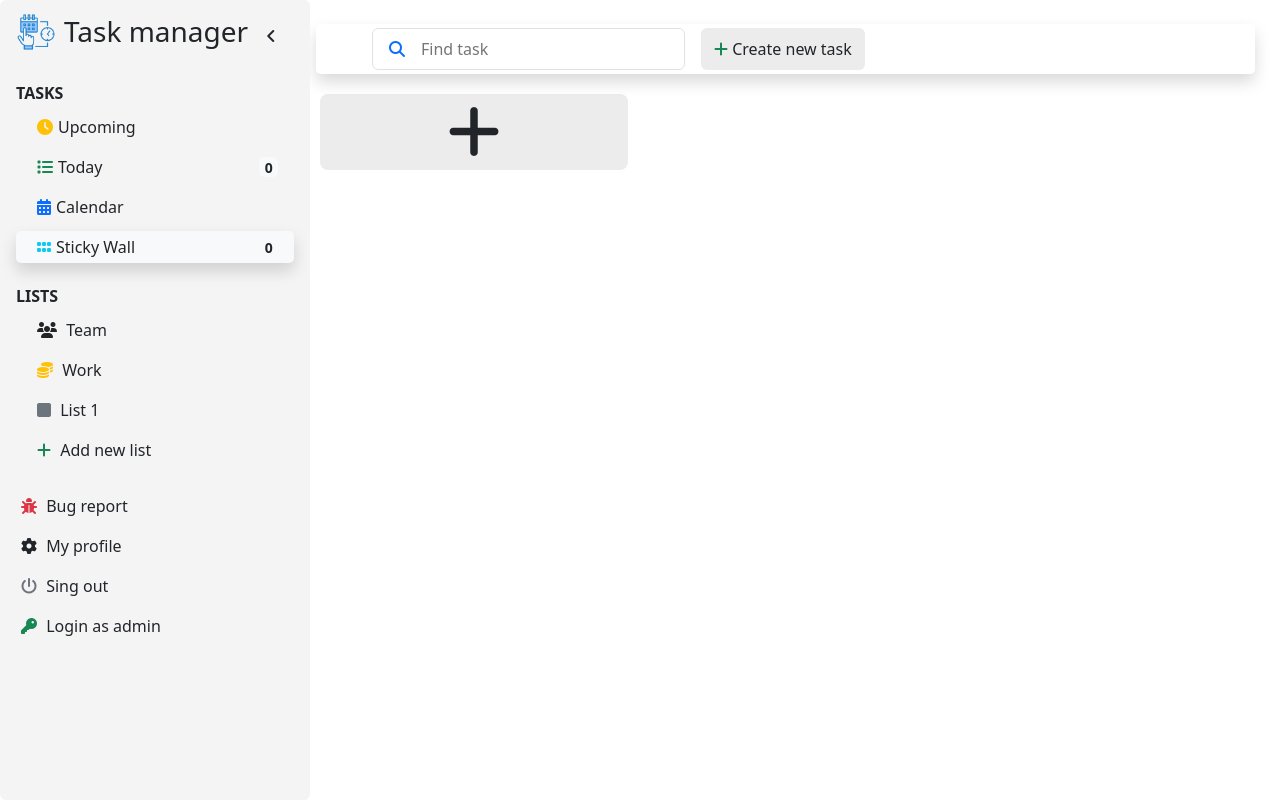
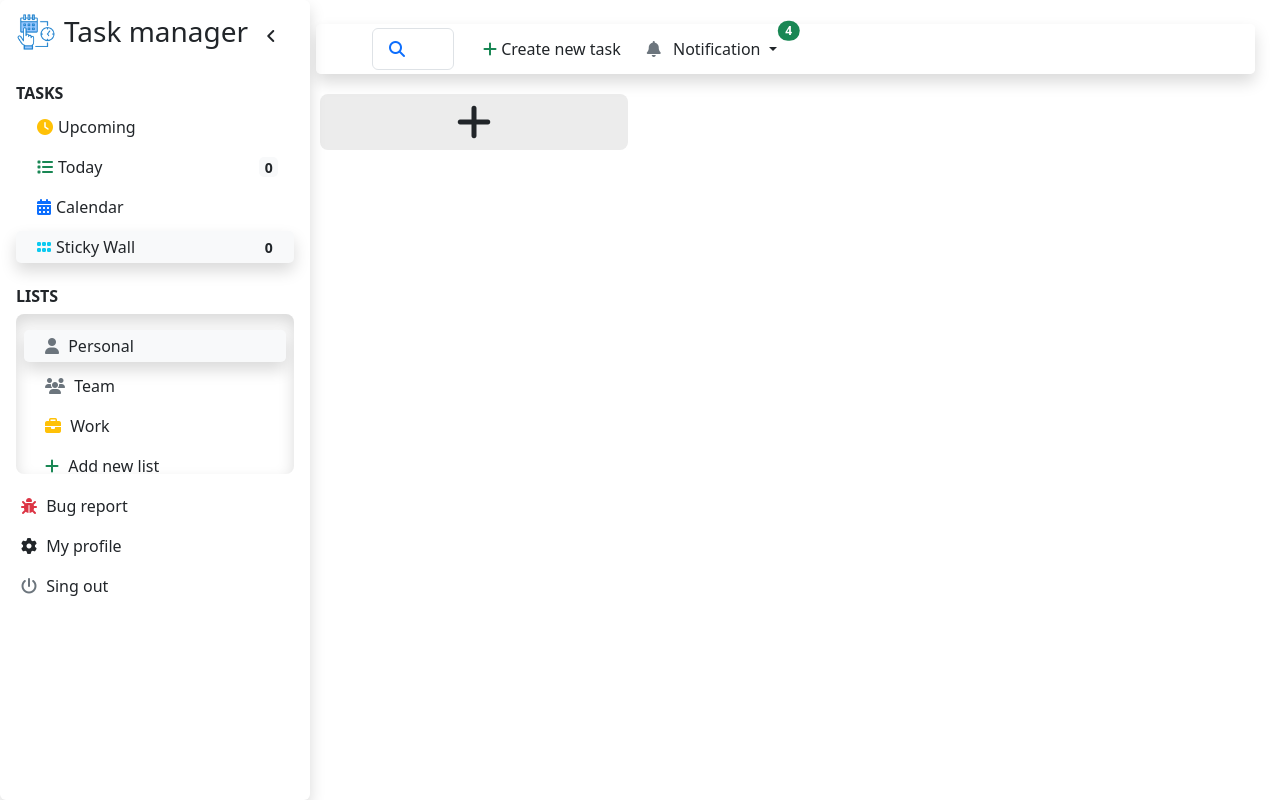
Before and after one commit to Andry-GitCrs/Task_Manager, a Flask app: page /dashboard in a window 1280 px wide. Run offline with Flask 3, Linux system fonts and the light colour scheme; the visitor is signed in with stand-in values (Sample User, id 1); data that the repository does not hold is empty; some libraries are stand-ins or nearby versions.

Commit message:
Refactor admin login and user suspension logic; enhance UI feedback and loading indicators

```diff
--- a/routes/loginadmin.py
+++ b/routes/loginadmin.py
@@ -64,4 +64,4 @@ def verify_admin(app, database):
         return jsonify({
             "error": f"User is not an admin member",
             "privilege": admin
-        }), 201
+        }), 401
--- a/routes/suspenduser.py
+++ b/routes/suspenduser.py
@@ -12,7 +12,7 @@ def suspendUser(app, database):
         admin = current_user.admin
         admin_user_id = current_user.user_id
 
-        user = User.query.filter_by(user_id = user_id, admin = False).first()
+        user = User.query.filter_by(user_id = user_id).first()
         suspended = User.query.filter_by(user_id = user_id, stat = False).first()
 
         if admin:
@@ -32,6 +32,6 @@ def suspendUser(app, database):
                 return jsonify({"message": f"User unsuspended successfully"}), 200
 
             else:
-                return jsonify({"error": "You don't have permission to suspend this user"}), 404
+                return jsonify({"error": "You don't have permission to suspend this user"}), 401
         else:
             return jsonify({"error": "You are not an admin member"}), 401
--- a/static/css/style.css
+++ b/static/css/style.css
@@ -220,10 +220,10 @@ textarea{
 
 #aside{
     height: 100vh;
-    background-color: #f5f4f4;
     overflow: auto;
     z-index: 999;
     transition: .5s ease-in-out;
+    background-color: white;
 }
 
 aside form input{
@@ -304,7 +304,7 @@ aside div ul li{
 }
 
 .addSing{
-    font-size: 60px;
+    font-size: 40px;
 }
 
 .date{
@@ -432,7 +432,14 @@ main .container li:hover{
 
 .subTask{
     display: flex;
-    padding: auto 10px;
+    padding: 5px 10px;
+    background-color: #ECECEC;
+    margin: 5px auto;
+    cursor: pointer;
+}
+
+.subTask:hover{
+    box-shadow: 0 0.5rem 1rem rgba(161, 161, 161, 0.15);
 }
 
 .subTask i, .subTask input{
@@ -466,6 +473,19 @@ main .container li:hover{
     height: 50px;
     background-color: #ffffffa9;
     backdrop-filter: blur(10px);
+}
+
+.nav button:hover{
+    color: #e9540e;
+}
+
+.dropdown-menu a.dropdown-item {
+    color: black; /* Set text color to black */
+}
+
+.dropdown-menu a.dropdown-item:hover {
+    background-color: #f0f0f0; /* Light gray background on hover */
+    color: black; /* Keep text black even on hover */
 }
 
 .welcomeModal {
@@ -508,10 +528,13 @@ main .container li:hover{
 }
 
 #findTask{
+    width: 20px;
+    transition: 2s all;
     border: none;
 }
 
 #findTask:focus{
+    width: 100%;
     outline: none;
 }
 
@@ -758,3 +781,14 @@ nav li a{
     border-radius: 0.375rem;
     outline: none;
 }
+
+.list-container{
+    max-height: 160px;
+    overflow-y: auto;
+    box-shadow: 0 0.5rem 1rem rgba(0, 0, 0, 0.15) inset;
+}
+
+.task-list-container{
+    max-height: 130px;
+    overflow-y: auto;
+}
--- a/static/js/admin/admin_login.js
+++ b/static/js/admin/admin_login.js
@@ -39,7 +39,8 @@ $("#adminLoginForm").on("submit", async function (e) {
     e.preventDefault();
     const email = $("#email").val().trim();
     const password = $("#password").val().trim();
-
+    document.getElementById("loading").style.display = 'inline'
+    document.getElementById('submit_btn').disabled = true
     try {
         const response = await fetch("/admin/auth/login", {
             method: "POST",
@@ -60,4 +61,6 @@ $("#adminLoginForm").on("submit", async function (e) {
     } catch (error) {
         showNotification("error", error)
     }
+    document.getElementById("loading").style.display = 'none'
+    document.getElementById('submit_btn').disabled = false
 });
--- a/static/js/users/dashboard.script.js
+++ b/static/js/users/dashboard.script.js
@@ -35,7 +35,7 @@ $(document).ready(function() {
                     $(".task-list-container").text("")
                 }
                 subTaskList.push(content)
-                $(".task-list-container").append($(`<li class='text-dark justify-content-between align-items-center subTask' id='subtask${taskNbr}${subTaskNbr}' ondblclick="editSubTask_on_adding('subtask${taskNbr}${subTaskNbr}')"></li>`).html(`${content}  <div class="w-25 d-flex justify-content-center gap-3 bg-transparent" ><i class="fas fa-pen" onclick="editSubTask_on_adding('subtask${taskNbr}${subTaskNbr}')"></i><i class="fas fa-trash text-danger" onclick="removeSubTask_on_adding('subtask${taskNbr}${subTaskNbr}')"></i></div>`))
+                $(".task-list-container").append($(`<li class='text-dark justify-content-between align-items-center subTask rounded-2' id='subtask${taskNbr}${subTaskNbr}' ondblclick="editSubTask_on_adding('subtask${taskNbr}${subTaskNbr}')"></li>`).html(`${content}  <div class="w-auto d-flex justify-content-center gap-3 bg-transparent" ><i class="fas fa-pen" onclick="editSubTask_on_adding('subtask${taskNbr}${subTaskNbr}')"></i><i class="fas fa-trash text-danger" onclick="removeSubTask_on_adding('subtask${taskNbr}${subTaskNbr}')"></i></div>`))
             }else{
                 showNotification("error", `This taks already have "${content}" subtask`)
             }
--- a/static/js/users/todayTask.script.js
+++ b/static/js/users/todayTask.script.js
@@ -44,6 +44,7 @@ async function fetchTodayTasks() {
             return todayTasks.length;
         } else {
             showNotification("error", "You don't have any task for today");
+            $("#todayTaskContainer").append($(`<h4 class='text-center'>You don't have any task for today</h4>`));
         }
     } catch (error) {
         showNotification("error", error.message);
--- a/templates/views/admin/admin_login.html
+++ b/templates/views/admin/admin_login.html
@@ -26,7 +26,7 @@
         <i class="fa-solid fa-eye toggle-password" id="togglePassword"></i>
       </div>
 
-      <button type="submit" class="btn btn-primary">Login</button>
+      <button type="submit" class="btn btn-primary" id="submit_btn">Login <img id="loading" src="{{ url_for('static', filename='images/loading.gif') }}" alt=""></button>
       <div class="form-text">
         <span>Forgot your password? <a href="#">Click here</a></span>
       </div>
--- a/templates/views/admin/base.html
+++ b/templates/views/admin/base.html
@@ -135,7 +135,7 @@
                 $('.hide-btn2').css('display', 'none')
                 hidden = false
            }
-            // alert('Hello')
+
         })
     </script>
 </body>
--- a/templates/views/users/base.html
+++ b/templates/views/users/base.html
@@ -15,7 +15,7 @@
     <title>{% block title %} Base title {% endblock %}</title>
 </head>
 <body>
-    <aside class="px-3 rounded-2 position-fixed mb-2 mb-0 py-2" id="aside">
+    <aside class="px-3 rounded-2 position-fixed mb-2 mb-0 py-2 shadow" id="aside">
         <div class="d-flex justify-content-between align-items-center my-1 mb-2">
             <h3 class="text-dark d-flex align-items-center justify-content-center gap-2">
                 <img src="{{ url_for('static', filename='images/logo.png') }}" alt="" width="40px" height="40px">
@@ -56,25 +56,25 @@
                 </li>
             </ul>
         </div>
-        <div class="my-4">
+        <div class="">
             <h4 class="text-dark fw-bold" >LISTS</h4>
-            <ul class="p-0">
+            <ul class="p-2 list-container rounded-3">
+                <li class="my-2 p-1 px-3 d-flex justify-content-between align-items-center active-dash-link" onclick="showNotification('error', 'Sorry this feature is not available right now')">
+                    <div>
+                        <i class="text-secondary fas fa-user"></i>
+                        <a  class="text-dark text-decoration-none" href="#">Personal</a>
+                    </div>
+                </li>
                 <li class="my-2 p-1 px-3 d-flex justify-content-between align-items-center" onclick="showNotification('error', 'Sorry this feature is not available right now')">
                     <div>
-                        <i class="text-dark fas fa-users"></i>
+                        <i class="text-secondary fas fa-users"></i>
                         <a  class="text-dark text-decoration-none" href="#">Team</a>
                     </div>
                 </li>
                 <li class="my-2 p-1 px-3 d-flex justify-content-between align-items-center" onclick="showNotification('error', 'Sorry this feature is not available right now')">
                     <div>
-                        <i class="text-warning fas fa-coins"></i>
+                        <i class="text-warning fas fa-briefcase"></i>
                         <a  class="text-dark text-decoration-none" href="#">Work</a>
-                    </div>
-                </li>
-                <li class="my-2 p-1 px-3 d-flex justify-content-between align-items-center" onclick="showNotification('error', 'Sorry this feature is not available right now')">
-                    <div>
-                        <i class="text-secondary fas fa-square"></i>
-                        <a  class="text-dark text-decoration-none" href="#">List 1</a>
                     </div>
                 </li>
                 <li class="my-2 p-1 px-3 d-flex justify-content-between align-items-center" onclick="showNotification('error', 'Sorry this feature is not available right now')">
@@ -115,16 +115,56 @@
             <button class="btn hide-btn hide-btn2" style="color: transparent;">
                 <i class="fas fa-angle-left"></i>
             </button>
-            <form class="d-flex justify-content-between align-items-center border px-3 mx-3 rounded-2" action="">
+            <form class="d-flex justify-content-start align-items-center border px-3 mx-3 rounded-2" action="">
                 <i class="text-primary fa fa-search"></i>
                 <input name="search_bar" class="px-3 py-2 text-dark bg-transparent" type="search" id="findTask" onkeyup="findTaskk()" placeholder="Find task">
                 <div id="searchResultsContainer" class="mt-3 p-2"></div>
             </form>
-            <button class="btn bg-primary open-modal py-2">
+            <button class="btn open-modal" style="background-color: transparent!important">
                 <i class="fas fa-add text-success"></i>
                 Create new task
             </button>
             {% block additionnal %}{% endblock%}
+            <div class="dropdown position-relative">
+                <button class="btn dropdown-toggle position-relative" type="button" data-bs-toggle="dropdown" aria-expanded="false">
+                    <i class="fas fa-bell text-secondary me-2"></i> Notification
+                    <span class="position-absolute top-0 start-100 translate-middle badge rounded-pill bg-success">
+                        4
+                        <span class="visually-hidden">unread messages</span>
+                    </span>
+                </button>
+                <ul class="dropdown-menu">
+                    <li>
+                        <a class="text-dark dropdown-item d-flex align-items-center" href="#">
+                            <i class="fas fa-tasks me-2 text-secondary"></i> Today's Tasks
+                            <span class="badge bg-primary ms-auto">2</span>
+                        </a>
+                    </li>
+                    <li>
+                        <a class="text-dark dropdown-item d-flex align-items-center" href="#">
+                            <i class="fas fa-exclamation-circle me-2 text-danger"></i> Missed Tasks
+                            <span class="badge bg-warning ms-auto">1</span>
+                        </a>
+                    </li>
+                    <li>
+                        <a class="text-dark dropdown-item d-flex align-items-center" href="#">
+                            <i class="fas fa-calendar-check me-2 text-success"></i> Upcoming Events
+                            <span class="badge bg-success ms-auto">1</span>
+                        </a>
+                    </li>
+                    <li>
+                        <a class="text-dark dropdown-item d-flex align-items-center" href="#">
+                            <i class="fas fa-envelope-open-text me-2 text-info"></i> New Messages
+                        </a>
+                    </li>
+                    <li>
+                        <a class="text-dark dropdown-item d-flex align-items-center" href="#">
+                            <i class="fas fa-user-friends me-2 text-warning"></i> Friend Requests
+                        </a>
+                    </li>
+                </ul>
+            </div>
+
             <img class="loading-dash loading mx-3" src="{{ url_for('static', filename='images/loading.gif') }}" alt="">
         </nav>
         {% block content %}
@@ -166,7 +206,7 @@
                         <input name="add_btn" class="form-control" type="text" id="content" placeholder="Add sub-task (Optional)">
                         <button name="add_btn" class="add btn btn-primary">Add</button>
                     </div>
-                    <ul class="text-dark task-list-container text-center">
+                    <ul class="text-dark task-list-container text-center ps-0">
                         <span id="subTaskIndicator">No subtask added </br> all subtask will appear here</span>
                     </ul>
                 </div>
@@ -205,7 +245,7 @@
                 $('.hide-btn2').css('color', 'transparent')
                 hidden = false
            }
-            // alert('Hello')
+
         })
     </script>
 </body>
```
Also changed, not shown: static/css/admin_login.css (+7 -0 lines), static/js/users/upComingTask.script.js (+5 -5 lines).
